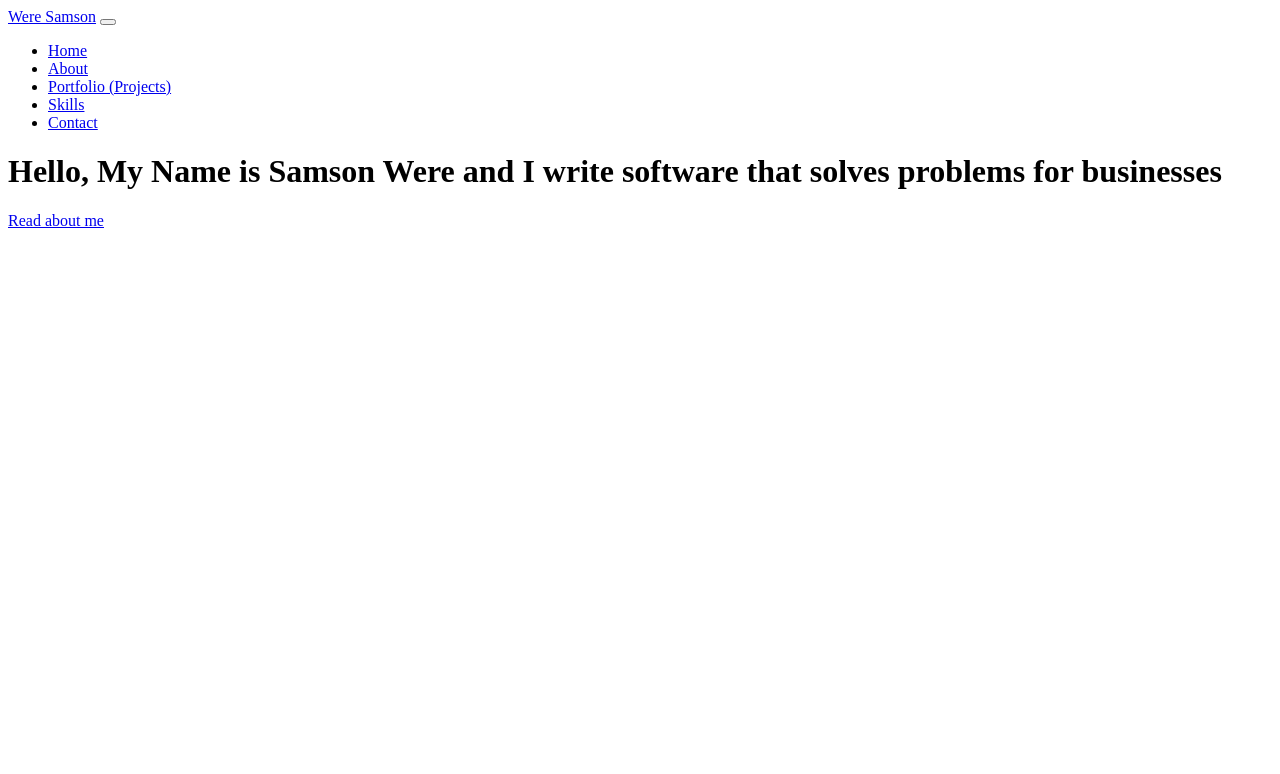
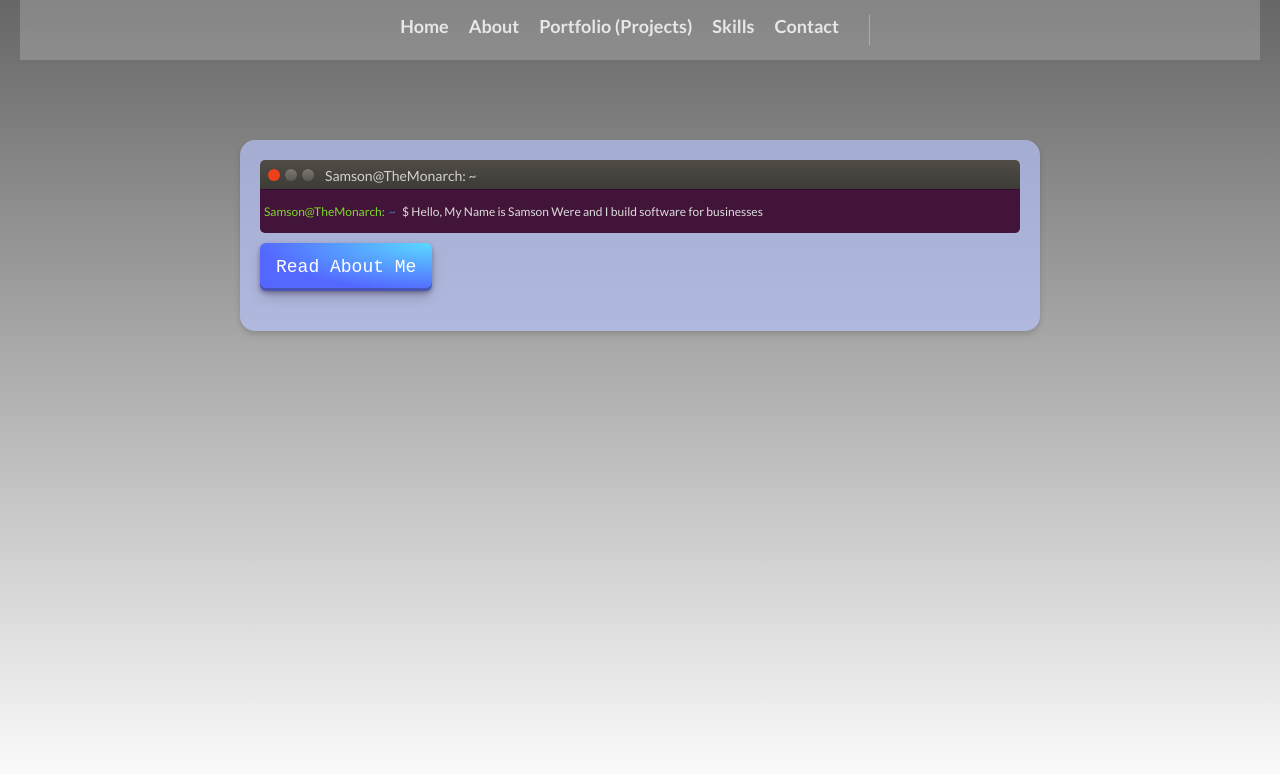
Before and after one commit to Samsonroyal/Samson-Portfolio, a plain HTML site: page index.html in a window 1280 px wide. Drawn offline with Linux system fonts and the light colour scheme.

Commit message:
add style pages to index

```diff
--- a/index.html
+++ b/index.html
@@ -4,23 +4,15 @@
 <head>
     <meta charset="UTF-8">
     <meta name="viewport" content="width=device-width, initial-scale=1.0">
+    <link rel="stylesheet" href="index.css">
+    <link rel="stylesheet" href="noise.css">
+
     <title>Personal Branding Website</title>
 </head>
 
 <body>
-    <nav class="navbar navbar-expand-lg fixed-top navbar-dark">
-        <div class="container">
-
-            <!-- Image Logo -->
-
-            <a class='navbar-brand logo-text page-scroll' href='/'>Were Samson</a>
-
-            <button class="navbar-toggler p-0 border-0" type="button" data-toggle="offcanvas">
-                <span class="navbar-toggler-icon"></span>
-            </button>
-
-            <div class="navbar-collapse offcanvas-collapse">
-                <ul class="navbar-nav ml-auto">
+    <header id="header">
+    <nav class="links" style="--items: 5;">
         <li class="nav-item">
             <a class="nav-link page-scroll" href="index.html">Home </a>
         </li>
@@ -36,37 +28,50 @@
         <li class="nav-item">
             <a class="nav-link page-scroll" href="contact.html">Contact</a>
         </li>
-
-                </ul>
-            </div>
-            <!-- end of navbar-collapse -->
-        </div>
-        <!-- end of container -->
+        <span class="line"></span>
     </nav>
-    <!-- end of navbar -->
-    <!-- end of navigation -->
-
+</header>
 
     <!-- Header -->
-    <header id="header" class="header">
-        <div class="container">
+
+        <div class="content  square purple">
+            <div class="noisy"> </div>
+            <div class="terminal_toolbar">
+                <div class="butt">
+                    <button class="btn btn-color"></button>
+                    <button class="btn"></button>
+                    <button class="btn"></button>
+                </div>
+                <p class="user">Samson@TheMonarch: ~</p>
+            </div>
+            <div class="container_terminal">
+                <div class="terminal_body">
+                    <div class="terminal_promt">
+                        <span class="terminal_user">Samson@TheMonarch:</span>
+
+                        <span class="terminal_location">~
+                            <span class="terminal_bling">$
+                                Hello, My Name is Samson Were and I build software for businesses
+                            </span>
+                        </span>
+                    </div>
+                </div>
+
+            </div>
             <div class="row">
                 <div class="col-lg-6">
                     <div class="text-container">
-                        <h1 class="h1">Hello, My Name is Samson Were and I write software that solves problems for
-                            businesses</h1>
-                        <a class="btn-solid-lg page-scroll" href="about.html">Read about me</a>
+                        <button class="button-29" role="button">Read About Me</button>
                     </div>
                     <!-- end of text-container -->
                 </div>
                 <!-- end of col -->
+
             </div>
             <!-- end of row -->
         </div>
         <!-- end of container -->
-    </header>
-    <!-- end of header -->
-    <!-- end of header -->
+
 
 </body>
 
```
Lines whose indentation alone changed are shown as unchanged.
